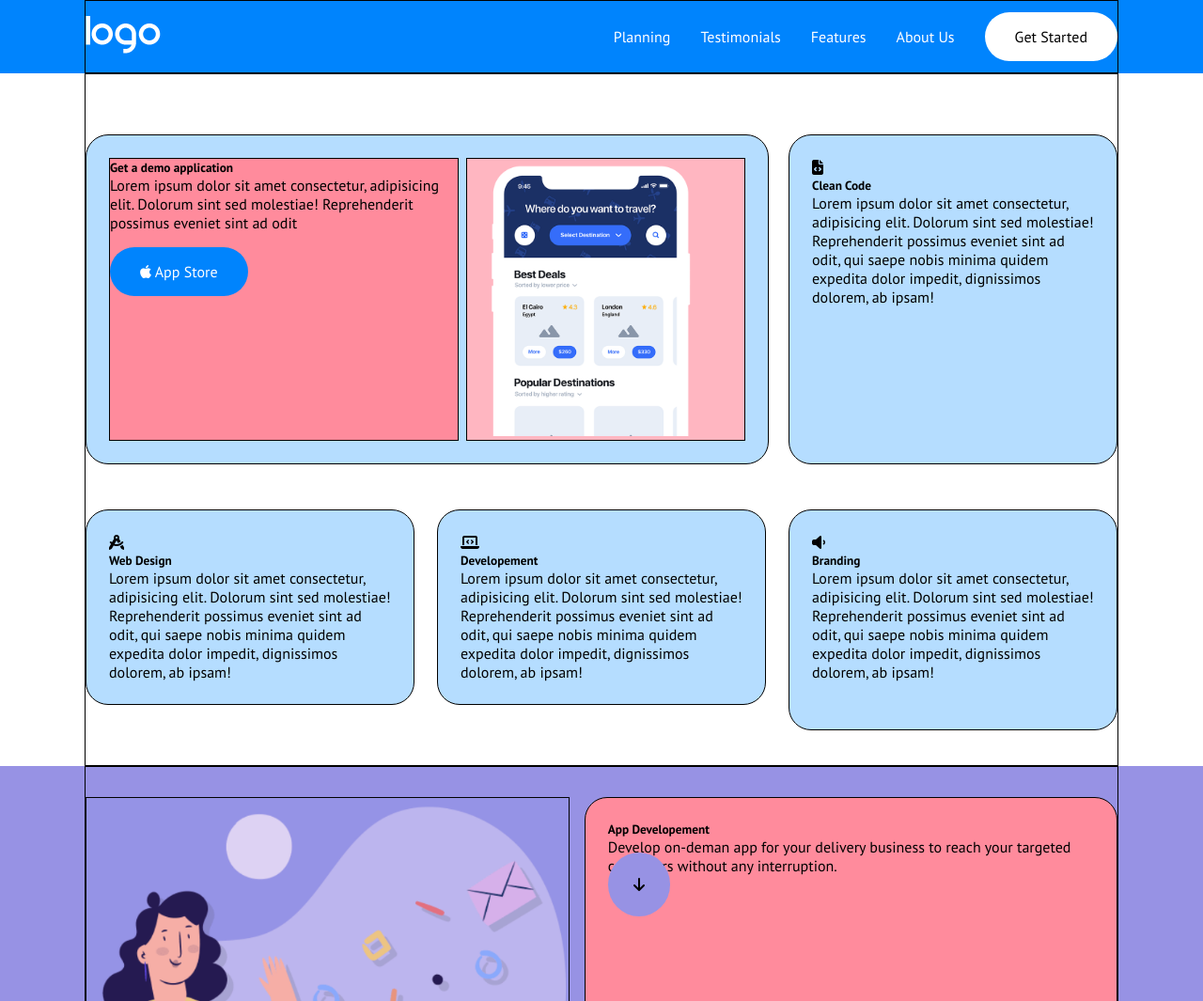
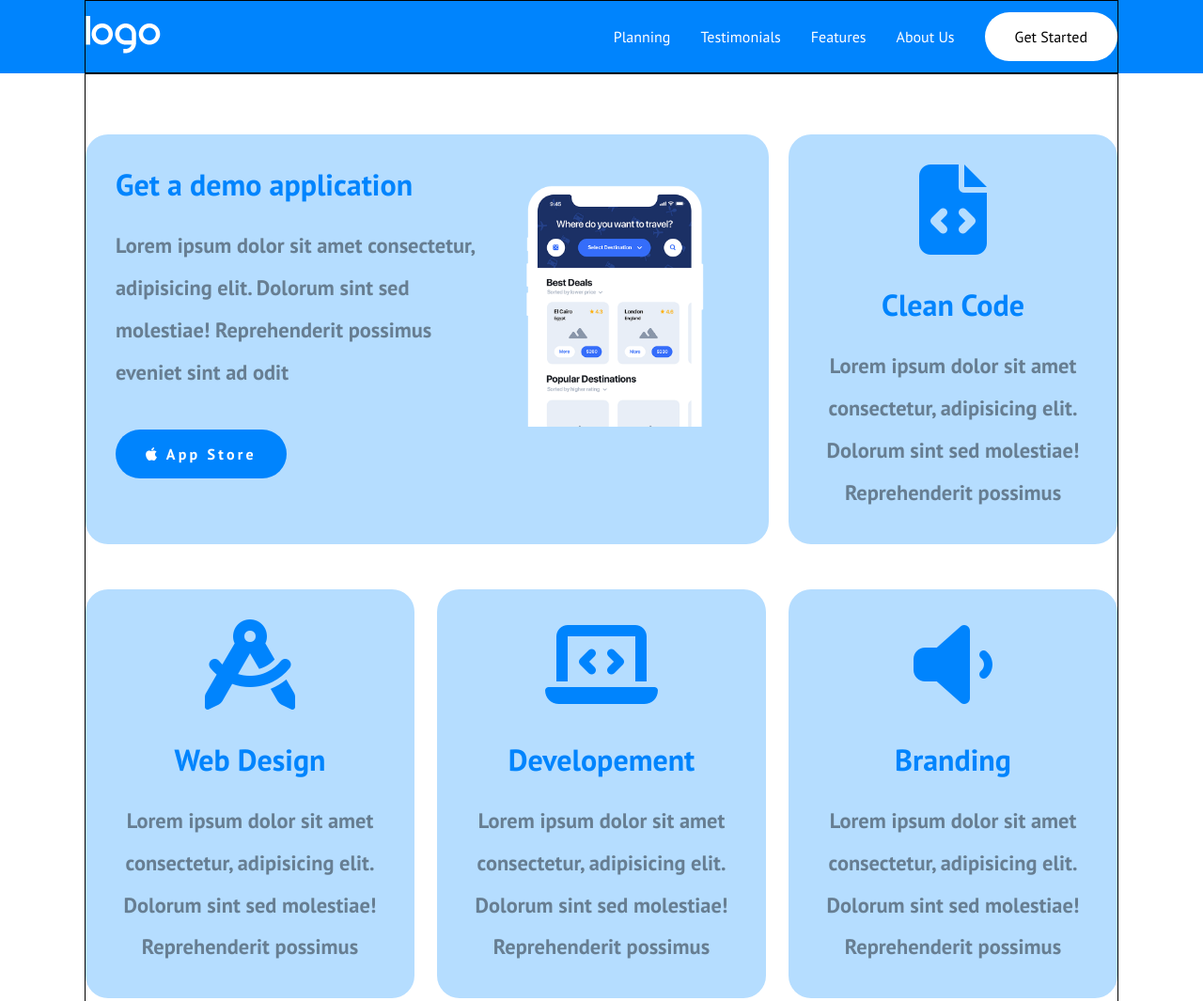
Before and after one commit to sder12/htmlcss-responsive-layout, a plain HTML site: page index.html in a window 1280 px wide. Shown: the top 1065 px of the page at 94% size. Drawn offline with Linux system fonts and the light colour scheme.

Commit message:
Stylng section 1 About us

```diff
--- a/css/default.css
+++ b/css/default.css
@@ -19,8 +19,10 @@ html{
     --light-primary-color:#B5DDFF ;
     --secondary-color: #9792E4;
     --light-secondary-color: #BCB5EE;
+    --footer-color: #333333;
     --white-color: #fff;
     --black-color: #000;
+    --text-about: #677E92;
 
     /* Border */
     --black-border: 1px solid black;
@@ -31,7 +33,8 @@ html{
 
     /* Margin */
     --mb-cards: 2em;
-    --padding-cards: 1.5em;
+    --padding-cards: 3em;
+    --padding-cards-tablet: 2em;
     /* Gap */
     --gap-card: 1em;
 }
--- a/css/media_query.css
+++ b/css/media_query.css
@@ -5,6 +5,14 @@
     width: 90%;
     margin: 0 auto;
   }
+
+  #about-us .cards .card,
+  #strategic .card,
+  #partners .card,
+  #benefits .card {
+    padding: var(--padding-cards-tablet);
+  }
+
   /* MAIN */
   /* Section 1 About us */
   #about-us .cards {
@@ -20,15 +28,24 @@
   #about-us .cards .card:first-child {
     width: calc((100% / 3) * 2 - (var(--gap-card) / 3));
   }
+
+  #about-us .cards .card:last-child {
+    margin-bottom: var(--mb-cards);
+  }
+  /* Icon Dimensions */
+  #about-us .card i:not(.fa-apple) {
+    font-size: 6rem;
+  }
+
   /*Section 3 Partners*/
   #partners .col .card {
     display: flex;
   }
-  #partners .col .card .partner-img{
+  #partners .col .card .partner-img {
     flex-shrink: 0;
   }
 
-  /*Section 4 Partners*/
+  /*Section 4 Benefits*/
   #benefits .cards {
     display: flex;
     flex-wrap: wrap;
@@ -50,11 +67,10 @@
   /* Section 6 Call to Action */
   /* Footer */
   #call-to-action .container,
-  footer .container{
+  footer .container {
     width: 60%;
     margin: 0 auto;
   }
-
 }
 
 /* DESKTOP */
@@ -78,9 +94,16 @@
     justify-content: space-between;
     gap: 0.5em;
   }
+  #about-us .card:first-child .card-text{
+    width: 60%;
+  }
+  #about-us .card:first-child .card-img{
+    width: 40%;
+  }
   #about-us .card-img {
     margin-top: 0;
   }
+
 
   /*Section 2 Strategic Planning*/
   #strategic .row {
@@ -95,10 +118,13 @@
 
   /*Section 3 Partners*/
 
-  /*Section 4 Partners*/
+  /*Section 4 Benefits*/
   #benefits .cards .card {
     width: calc(100% / 3 - var(--gap-card));
   }
+  /* #benefits .cards .card {
+    width: calc(100% / 3 - (var(--gap-card)) * 2 / 3);
+  } */
 
   /* Section 6 Call to Action */
 
--- a/css/style.css
+++ b/css/style.css
@@ -55,22 +55,24 @@ header {
 /* Section 1 About us */
 #about-us .cards .card {
   background-color: var(--light-primary-color);
-  /* DEBUG */
-  border: var(--black-border);
+  position: relative;
 }
 
-#about-us .card-img {
+#about-us .cards .card .card-img {
   margin-top: 1em;
-  /* DEBUG */
-  background-color: lightpink;
-  border: var(--black-border);
+  text-align: center;
+}
+/* #about-us .card .card-text {
+  position: relative;
 }
 
-#about-us .card-text {
-  /* DEBUG */
-  background-color: rgb(255, 139, 156);
-  border: var(--black-border);
-}
+#about-us .cards .card .card-img{
+  position: absolute;
+  z-index: 3;
+  bottom: -5px;
+} */
+
+
 
 /* Section 2 Strategic Planning */
 #strategic {
@@ -105,7 +107,7 @@ header {
   border: var(--black-border);
 }
 
-/*Section 4 Partners*/
+/*Section 4 Benefits*/
 #benefits {
   background-color: var(--secondary-color);
 }
@@ -125,33 +127,33 @@ header {
 #call-to-action {
   background-color: var(--secondary-color);
 }
-#call-to-action, footer{
+#call-to-action,
+footer {
   text-align: center;
 }
 
 /* FOOTER */
 footer {
-  /* DEBUG */
-  background-color: lightslategray;
+  background-color: var(--footer-color);
 }
 
-/* IMAGES */
-#about-us .card-img img{
+/* IMAGES ------------------------------------------*/
+#about-us .card-img img {
   width: 90%;
 }
 #partners .partner-img img {
- width: 20rem;
- height: 20rem;
- object-fit: cover;
+  width: 20rem;
+  height: 20rem;
+  object-fit: cover;
 }
 #quote .quote-img img {
   width: 20%;
 }
-.img-round{
+.img-round {
   border-radius: 50%;
 }
 
-/* BUTTONS */
+/* BUTTONS -----------------------------------------*/
 .btn {
   padding: 1em 2em;
   border-radius: 4em;
@@ -159,7 +161,7 @@ footer {
   /* DEBUG */
   margin: 1em 0;
 }
-.btn-white-black{
+.btn-white-black {
   padding: 1em 2em;
   border-radius: 4em;
   background-color: white;
@@ -177,9 +179,11 @@ footer {
   background-color: white;
   color: var(--secondary-color);
 }
-.btn-blue{
+.btn-blue {
   background-color: var(--primary-color);
   color: white;
+  font-weight: bold;
+  letter-spacing: .2rem;
 }
 .btn-round {
   padding: 1.5em 1.7em;
@@ -187,3 +191,54 @@ footer {
   background-color: var(--secondary-color);
   color: black;
 }
+
+/* Typography ----------------------------------------*/
+/* COMMON */
+h2 {
+  font-size: 5rem;
+}
+h3 {
+  font-size: 4rem;
+}
+h4 {
+  font-size: 3rem;
+}
+h5 {
+  font-size: 2rem;
+}
+
+p{
+  font-size: 1.4rem;
+}
+
+/* 1 About us */
+
+#about-us p{
+  line-height: 2.8rem;
+  font-weight: bold;
+  color: var(--text-about);
+}
+
+#about-us h5:not(:first-child),
+#about-us p{
+  margin-top: 1em;
+}
+#about-us .card-text p{
+  margin-bottom: 1em;
+}
+
+/* Typo Color */
+#about-us h5,
+#about-us .card i:not(.fa-apple){
+  color: var(--primary-color);
+}
+
+/* Icon Dimensions */
+#about-us .card i:not(.fa-apple){
+  font-size: 10rem;
+}
+
+/* Text Align */
+#about-us .card.card:not(:first-child){
+  text-align: center;
+}
--- a/index.html
+++ b/index.html
@@ -67,7 +67,7 @@
                 possimus eveniet sint ad odit
               </p>
               <a href="" class="btn btn-blue">
-                <i class="fa-brands fa-apple"></i>
+                <i class="fa-brands fa-apple "></i>
                 App Store
               </a>
             </div>
@@ -78,26 +78,33 @@
           <div class="card">
             <i class="fa-solid fa-file-code"></i>
             <h5>Clean Code</h5>
-            Lorem ipsum dolor sit amet consectetur, adipisicing elit. Dolorum sint sed molestiae! Reprehenderit possimus
-            eveniet sint ad odit, qui saepe nobis minima quidem expedita dolor impedit, dignissimos dolorem, ab ipsam!
+            <p>
+              Lorem ipsum dolor sit amet consectetur, adipisicing elit. Dolorum sint sed molestiae! Reprehenderit
+              possimus
+            </p>
           </div>
           <div class="card">
             <i class="fa-solid fa-compass-drafting"></i>
             <h5>Web Design</h5>
-            Lorem ipsum dolor sit amet consectetur, adipisicing elit. Dolorum sint sed molestiae! Reprehenderit possimus
-            eveniet sint ad odit, qui saepe nobis minima quidem expedita dolor impedit, dignissimos dolorem, ab ipsam!
+            <p> Lorem ipsum dolor sit amet consectetur, adipisicing elit. Dolorum sint sed molestiae! Reprehenderit
+              possimus
+            </p>
           </div>
           <div class="card">
             <i class="fa-solid fa-laptop-code"></i>
             <h5>Developement</h5>
-            Lorem ipsum dolor sit amet consectetur, adipisicing elit. Dolorum sint sed molestiae! Reprehenderit possimus
-            eveniet sint ad odit, qui saepe nobis minima quidem expedita dolor impedit, dignissimos dolorem, ab ipsam!
+            <p>
+              Lorem ipsum dolor sit amet consectetur, adipisicing elit. Dolorum sint sed molestiae! Reprehenderit
+              possimus
+            </p>
           </div>
           <div class="card">
             <i class="fa-solid fa-volume-low"></i>
             <h5>Branding</h5>
-            Lorem ipsum dolor sit amet consectetur, adipisicing elit. Dolorum sint sed molestiae! Reprehenderit possimus
-            eveniet sint ad odit, qui saepe nobis minima quidem expedita dolor impedit, dignissimos dolorem, ab ipsam!
+            <p>
+              Lorem ipsum dolor sit amet consectetur, adipisicing elit. Dolorum sint sed molestiae! Reprehenderit
+              possimus
+            </p>
           </div>
         </div>
       </div>
@@ -266,8 +273,10 @@
           </p>
         </div>
         <div class="quote-image">
-          <i class="fa-solid fa-quote-left"></i>
-          <img class="img-round" src="img/about.jpg" alt="">
+          <figure>
+            <img class="img-round" src="img/about.jpg" alt="">
+            <span>&OpenCurlyDoubleQuote;</span>
+          </figure>
           <h4>
             I help companies tincidunt tortor aliquam nulla facilisi cras fermentum odio
           </h4>
```
